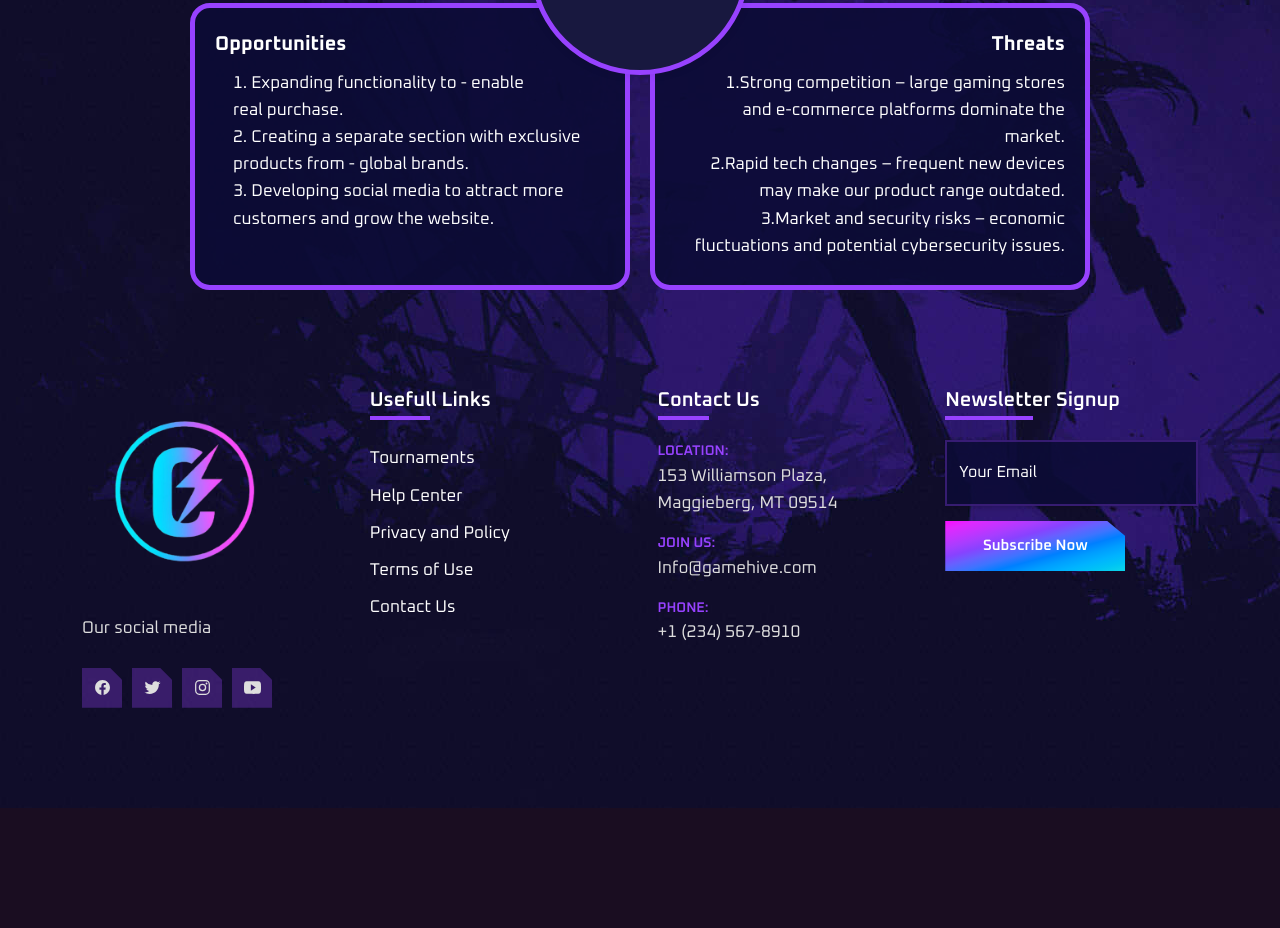
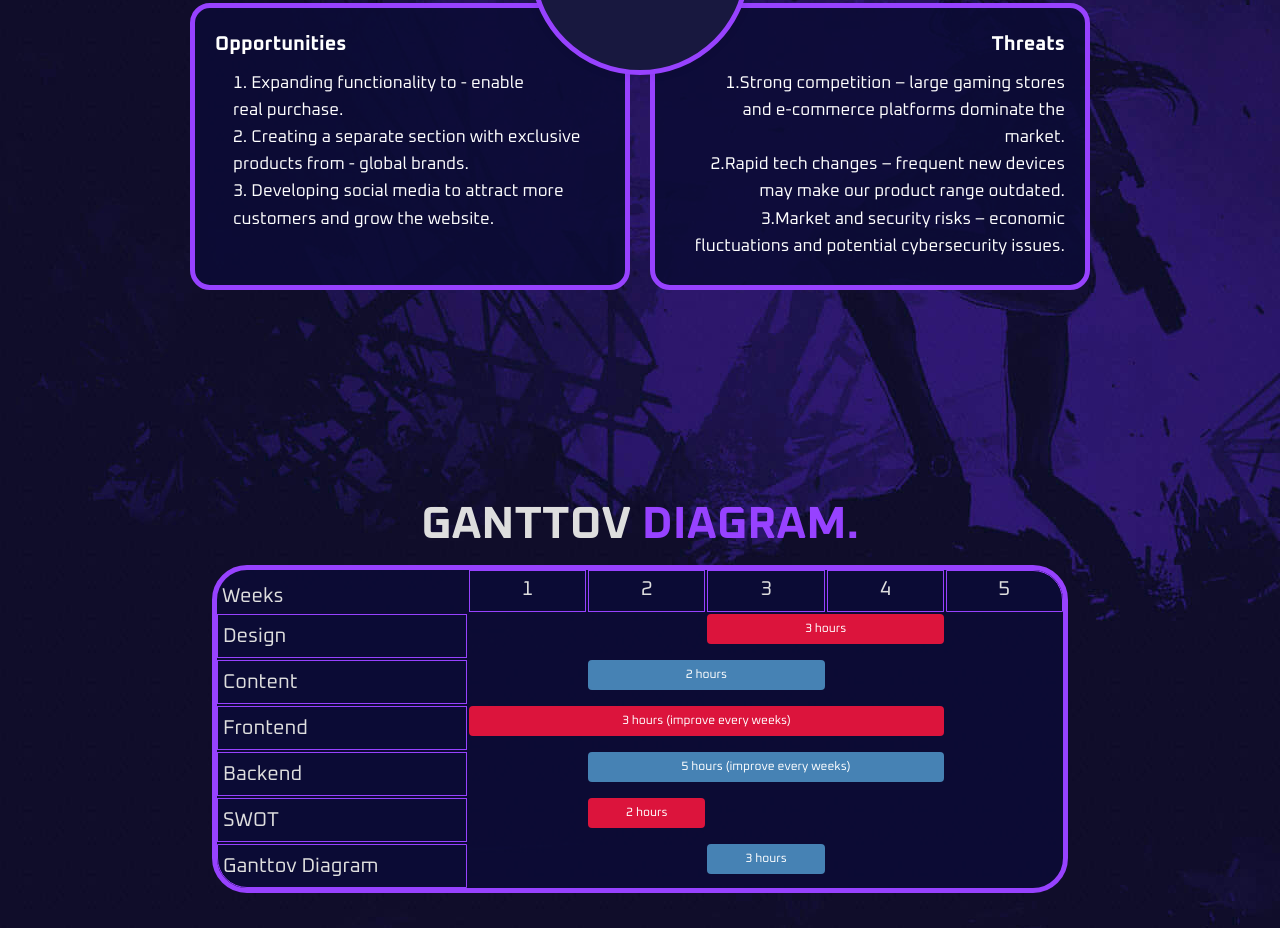
Before and after one commit to Artemiii990/CyberSIte, a plain HTML site: page index.html in a window 1280 px wide. Shown: the part 3797-4725 px from the top of the page. Before the commit the page ends 4605 px from the top, so only its background shows below. Drawn offline with nearby package versions, Linux system fonts and the light colour scheme.

Commit message:
gantt-section was added by Artemka

```diff
--- a/assets/css/style.css
+++ b/assets/css/style.css
@@ -697,6 +697,55 @@ body {
 
 
 
+/*-----------------------------------*\
+  #Gant
+\*-----------------------------------*/
+
+
+.Gantt-section{
+    display: flex;
+    padding: 200px;
+    justify-content: center;
+    align-items: center;
+    max-height: fit-content;
+}
+
+.gantt {
+    display: grid;
+    grid-template-columns: 250px repeat(5, 1fr);
+    gap: 2px;
+    background:var(--bg-oxford-blue-alpha-90);
+    border: 5px solid var(--text-purple);
+    border-radius:35px;
+}
+.gantt .task-name {
+    background: var(--bg-oxford-blue-alpha-90);
+    padding: 5px;
+    font-size: 20px;
+    border:  1px solid var(--text-purple);
+}
+.gantt .bar {
+    height: 30px;
+    border-radius: 4px;
+    text-align: center;
+    color: white;
+    font-size: 12px;
+    line-height: 30px;
+}
+.critical {
+    background: crimson;
+}
+.parallel {
+    background: steelblue;
+}
+.week {
+    text-align: center;
+    font-size: 20px;
+    padding: 2px;
+    background: var(--bg-oxford-blue-alpha-90);
+    border: 1px solid var(--text-purple);;
+}
+
 
 /*-----------------------------------*\
   #FOOTER
--- a/index.html
+++ b/index.html
@@ -468,7 +468,7 @@
 
 
         <section class = "SWOT-section">
-            <div class="swot-container">
+            <div class="swot-container" >
                 <div class="swot-box strengths" style = "text-align: left">
                     <h2>Weaknesses</h2>
                     <ul>
@@ -513,6 +513,51 @@
                 </div>
             </div>
         </section>
+
+
+
+        <section class = "Gantt-section">
+            <div class = "container">
+                <h2 class="h2 section-title" style="margin-bottom: 15px" data-reveal="bottom">
+                    Ganttov
+                    <span class="span">diagram.</span>
+                </h2>
+                <div class="gantt" data-reveal="bottom">
+                    <div style="text-align: left; margin-left: 5px; margin-top: 10px; font-size: 20px" >Weeks</div>
+                    <div class="week">1</div>
+                    <div class="week">2</div>
+                    <div class="week">3</div>
+                    <div class="week">4</div>
+                    <div class="week" style="border-top-right-radius: 30px">5</div>
+
+                    <!-- Задачи -->
+                    <div class="task-name" style="grid-column: 1 / span 1;">Design</div>
+
+                    <div class="bar critical" style="grid-column: 4 / span 2;">3 hours</div>
+
+                    <div class="task-name" style="grid-column: 1 / span 1;">Content</div>
+
+                    <div class="bar parallel" style="grid-column: 3 / span 2;">2 hours</div>
+
+                    <div class="task-name" style="grid-column: 1 / span 1;">Frontend</div>
+
+                    <div class="bar critical" style="grid-column: 2 / span 4;">3 hours (improve every weeks)</div>
+
+                    <div class="task-name" style="grid-column: 1 / span 1;">Backend</div>
+
+                    <div class="bar parallel" style="grid-column: 3 / span 3;">5 hours (improve every weeks)</div>
+
+                    <div class="task-name" style="grid-column: 1 / span 1;">SWOT</div>
+
+                    <div class="bar critical" style="grid-column: 3 / span 1;">2 hours </div>
+
+                    <div class="task-name" style="grid-column: 1 / span 1; border-bottom-left-radius: 30px">Ganttov Diagram</div>
+
+                    <div class="bar parallel" style="grid-column: 4 / span 1;">3 hours</div>
+                </div>
+            </div>
+        </section>
+
 
 
 
```
